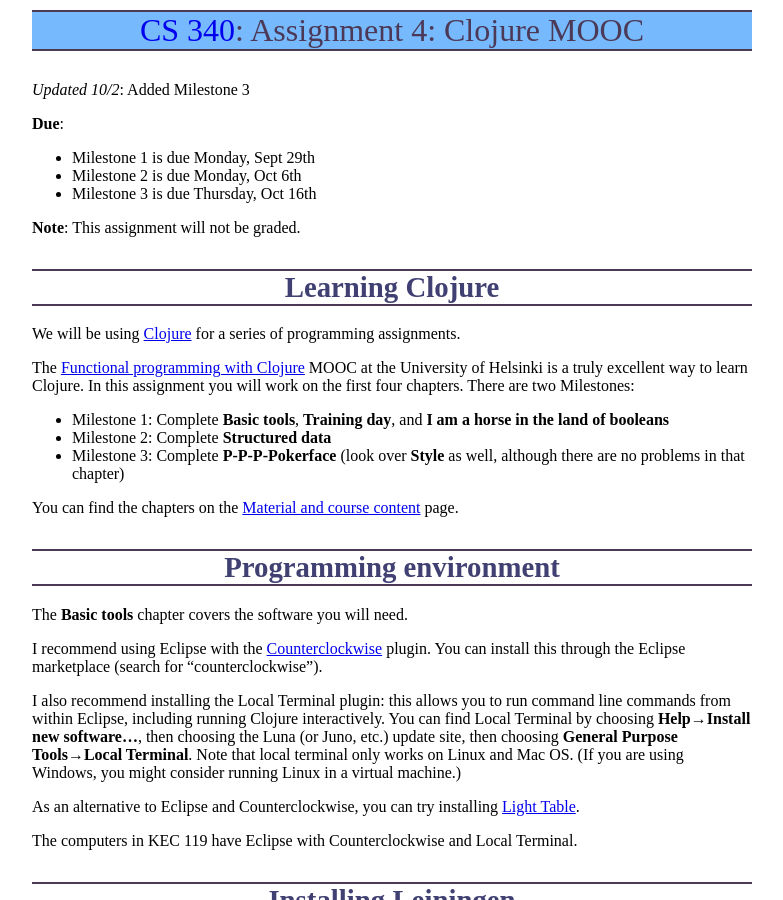
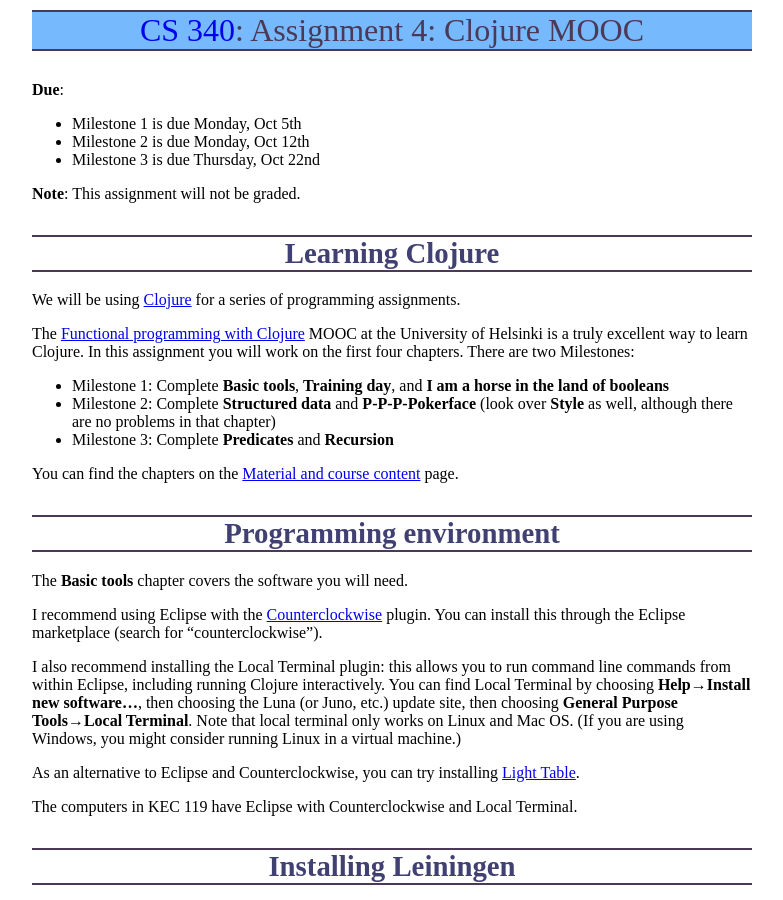
Before and after one commit to ycpcs/cs340-fall2015, a Jekyll site: the page built from assign/assign04.md, in a window 1280 px wide and 900 px high. Shown: the whole window, without its empty margins (248-1031 px from the left). Built offline with Jekyll 4.4.1, drawn with Linux system fonts in a browser that asks for light colours; Markdown is read by kramdown in place of the engine named in the settings.

```diff
--- a/assign/assign04.md
+++ b/assign/assign04.md
@@ -3,13 +3,11 @@ layout: default
 title: "Assignment 4: Clojure MOOC"
 ---
 
-*Updated 10/2*: Added Milestone 3
-
 **Due**:
 
-* Milestone 1 is due Monday, Sept 29th
-* Milestone 2 is due Monday, Oct 6th
-* Milestone 3 is due Thursday, Oct 16th
+* Milestone 1 is due Monday, Oct 5th
+* Milestone 2 is due Monday, Oct 12th
+* Milestone 3 is due Thursday, Oct 22nd
 
 **Note**: This assignment will not be graded.
 
@@ -17,11 +15,11 @@ title: "Assignment 4: Clojure MOOC"
 
 We will be using [Clojure](http://clojure.org/) for a series of programming assignments.
 
-The [Functional programming with Clojure](http://mooc.cs.helsinki.fi/clojure) MOOC at the University of Helsinki is a truly excellent way to learn Clojure.  In this assignment you will work on the first four chapters.  There are two Milestones:
+The [Functional programming with Clojure](http://mooc.fi/courses/2014/clojure/index.html) MOOC at the University of Helsinki is a truly excellent way to learn Clojure.  In this assignment you will work on the first four chapters.  There are two Milestones:
 
 * Milestone 1: Complete **Basic tools**, **Training day**, and **I am a horse in the land of booleans**
-* Milestone 2: Complete **Structured data**
-* Milestone 3: Complete **P-P-P-Pokerface** (look over **Style** as well, although there are no problems in that chapter)
+* Milestone 2: Complete **Structured data** and **P-P-P-Pokerface** (look over **Style** as well, although there are no problems in that chapter)
+* Milestone 3: Complete **Predicates** and **Recursion**
 
 You can find the chapters on the [Material and course content](http://iloveponies.github.io/120-hour-epic-sax-marathon/index.html) page.
 
```
Also changed, not shown: assign/index.md (+1 -0 lines), index.md (+1 -0 lines), schedule.md (+2 -2 lines).
